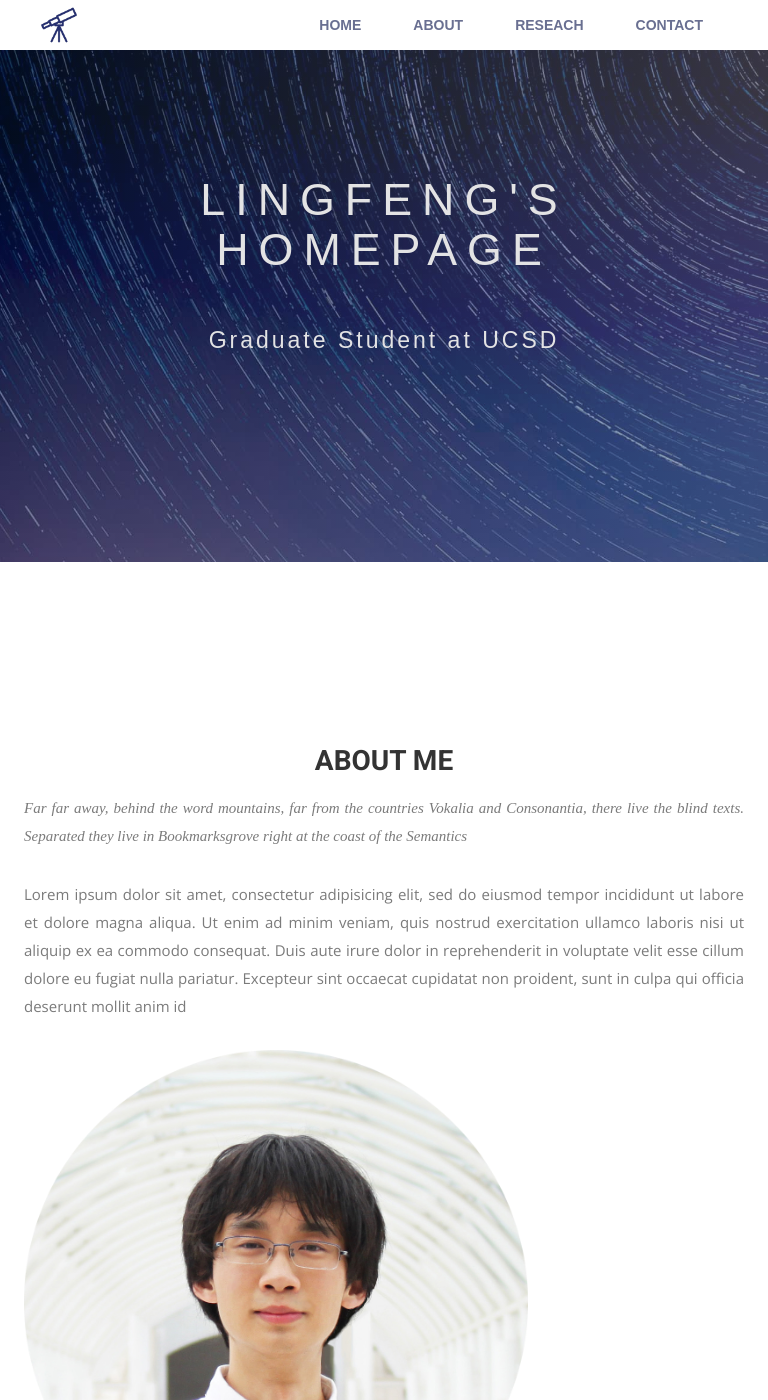
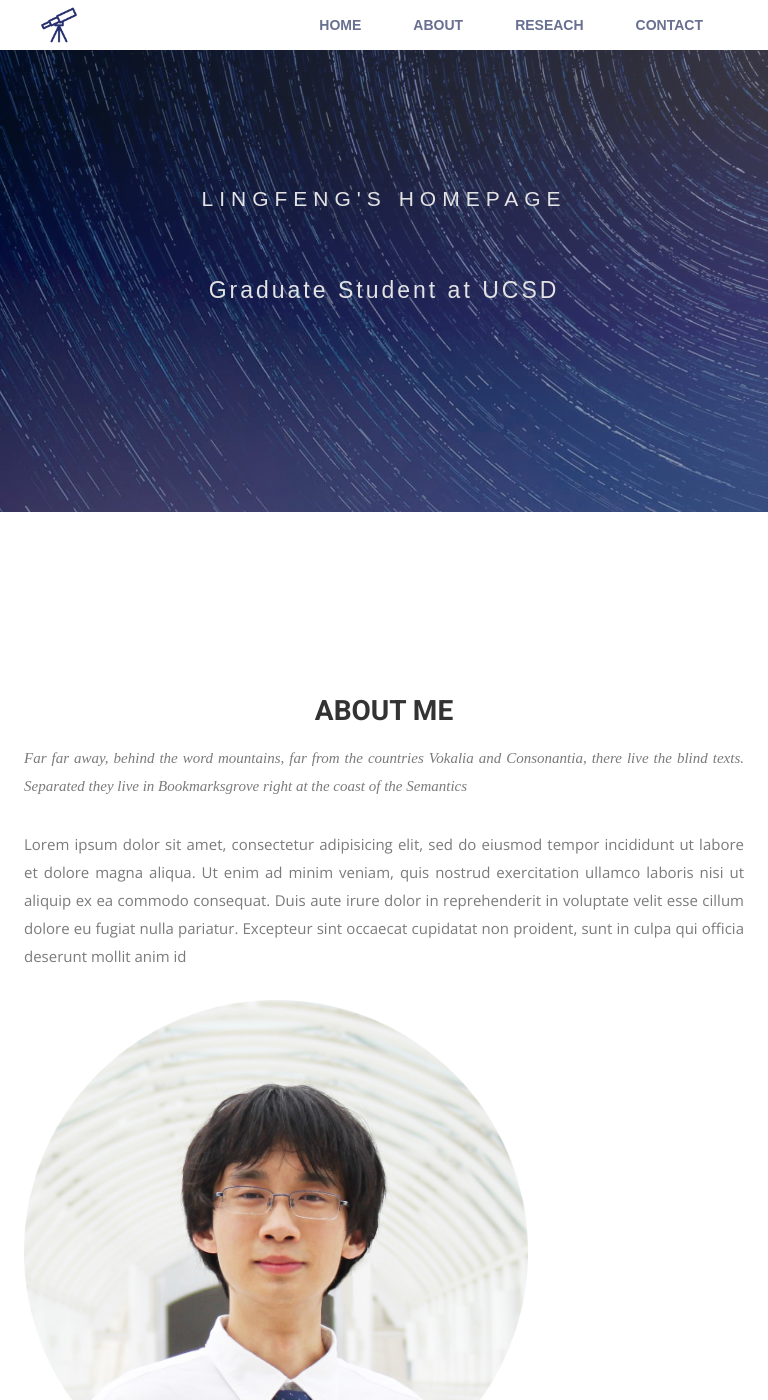
Before and after one commit to wei-lingfeng/lingfeng-wei.github.io, a Jekyll site: the page built from index.html, in a window 768 px wide and 1400 px high. Built offline with Jekyll 4.4.1, drawn with Linux system fonts in a browser that asks for light colours; nearby versions of some CDN libraries; some web fonts are replaced.

Commit message:
Update responsive.css

```diff
--- a/css/responsive.css
+++ b/css/responsive.css
@@ -76,6 +76,10 @@ px      68    160    252    344    436    528    620    712    */
   }
   #slider-work .block p {
     font-size: 15px;
+  }
+  #slider .block h1 {
+    font-size: 150%;
+    letter-spacing: 6px;
   }
   /*--
 	portfolio Start
```
